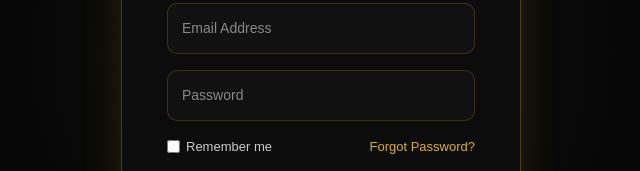
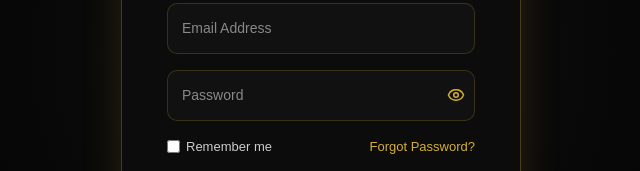
Before and after one commit to samuelomondi2/madi-visuals-2, a Next.js app in the folder frontend/: page /login in a window 1280 px wide. Shown: the part 345-516 px from the top of the page, without its empty margins (319-959 px from the left). Built offline with nearby package versions, Linux system fonts and the light colour scheme.

Commit message:
Added a show/no-show icon

```diff
--- a/frontend/package.json
+++ b/frontend/package.json
@@ -12,6 +12,7 @@
     "@ffmpeg/ffmpeg": "^0.12.15",
     "@stripe/stripe-js": "^8.11.0",
     "dotenv": "^17.3.1",
+    "lucide-react": "^1.0.1",
     "next": "16.1.6",
     "react": "19.2.3",
     "react-dom": "19.2.3",
--- a/frontend/pages/login.tsx
+++ b/frontend/pages/login.tsx
@@ -2,11 +2,13 @@
 
 import { useState } from "react";
 import { useRouter } from "next/navigation";
+import { Eye, EyeOff } from 'lucide-react';
 
 export default function LoginPage() {
   const router = useRouter();
   const [email, setEmail] = useState("");
   const [password, setPassword] = useState("");
+  const [isVisible, setIsVisible] = useState(false);
   const [remember, setRemember] = useState(false);
   const [error, setError] = useState("");
 
@@ -48,24 +50,15 @@ export default function LoginPage() {
     }
   };
 
+  const toggleVisibility = () => setIsVisible(prev => !prev);
+
   return (
     <div style={styles.page}>
       <div style={styles.card}>
         <div style={styles.logo}>✦</div>
 
         <h1 style={styles.title}>Welcome Back</h1>
-        {/* <p style={styles.subtitle}>
-          Don’t have an account yet?{" "}
-          <span
-            style={styles.signup}
-            onClick={() => router.push("/register")}
-          >
-            Sign up
-          </span>
-        </p> */}
-
         <br/>
-
         <form onSubmit={handleLogin} style={styles.form}>
           <input
             type="email"
@@ -76,14 +69,24 @@ export default function LoginPage() {
             style={styles.input}
           />
 
+          <div style={styles.inputWrapper}>
             <input
-            type="password"
+              type={isVisible ? "text" : "password"}
               placeholder="Password"
               value={password}
               onChange={(e) => setPassword(e.target.value)}
               required
-            style={styles.input}
+              style={styles.inputWithIcon}
             />
+
+            <button
+              type="button"
+              onClick={toggleVisibility}
+              style={styles.iconButton}
+            >
+              {isVisible ? <EyeOff size={18} /> : <Eye size={18} />}
+            </button>
+          </div>
 
           {/* Remember + Forgot Row */}
           <div style={styles.optionsRow}>
@@ -111,18 +114,6 @@ export default function LoginPage() {
             Login
           </button>
         </form>
-
-        {/* <div style={styles.divider}>
-          <span style={styles.line} />
-          <span style={styles.or}>OR</span>
-          <span style={styles.line} />
-        </div>
-
-        <div style={styles.socialContainer}>
-          <button style={styles.socialButton}></button>
-          <button style={styles.socialButton}>G</button>
-          <button style={styles.socialButton}>X</button>
-        </div> */}
       </div>
     </div>
   );
@@ -246,4 +237,33 @@ const styles: { [key: string]: React.CSSProperties } = {
     cursor: "pointer",
     fontWeight: 600,
   },
+  inputWrapper: {
+    position: "relative",
+    width: "100%",
+  },
+
+  inputWithIcon: {
+    width: "100%",
+    backgroundColor: "#111",
+    border: "1px solid rgba(212,175,55,0.2)",
+    borderRadius: "10px",
+    padding: "14px 40px 14px 14px", // space for icon
+    color: "#fff",
+    fontSize: "14px",
+    outline: "none",
+  },
+
+  iconButton: {
+    position: "absolute",
+    right: "10px",
+    top: "50%",
+    transform: "translateY(-50%)",
+    background: "transparent",
+    border: "none",
+    cursor: "pointer",
+    color: "#D4AF37",
+    display: "flex",
+    alignItems: "center",
+    justifyContent: "center",
+  },
 };
```
Also changed, not shown: 1 other file (tests, documents, lock files or other folders). Lines whose indentation alone changed are shown as unchanged.
